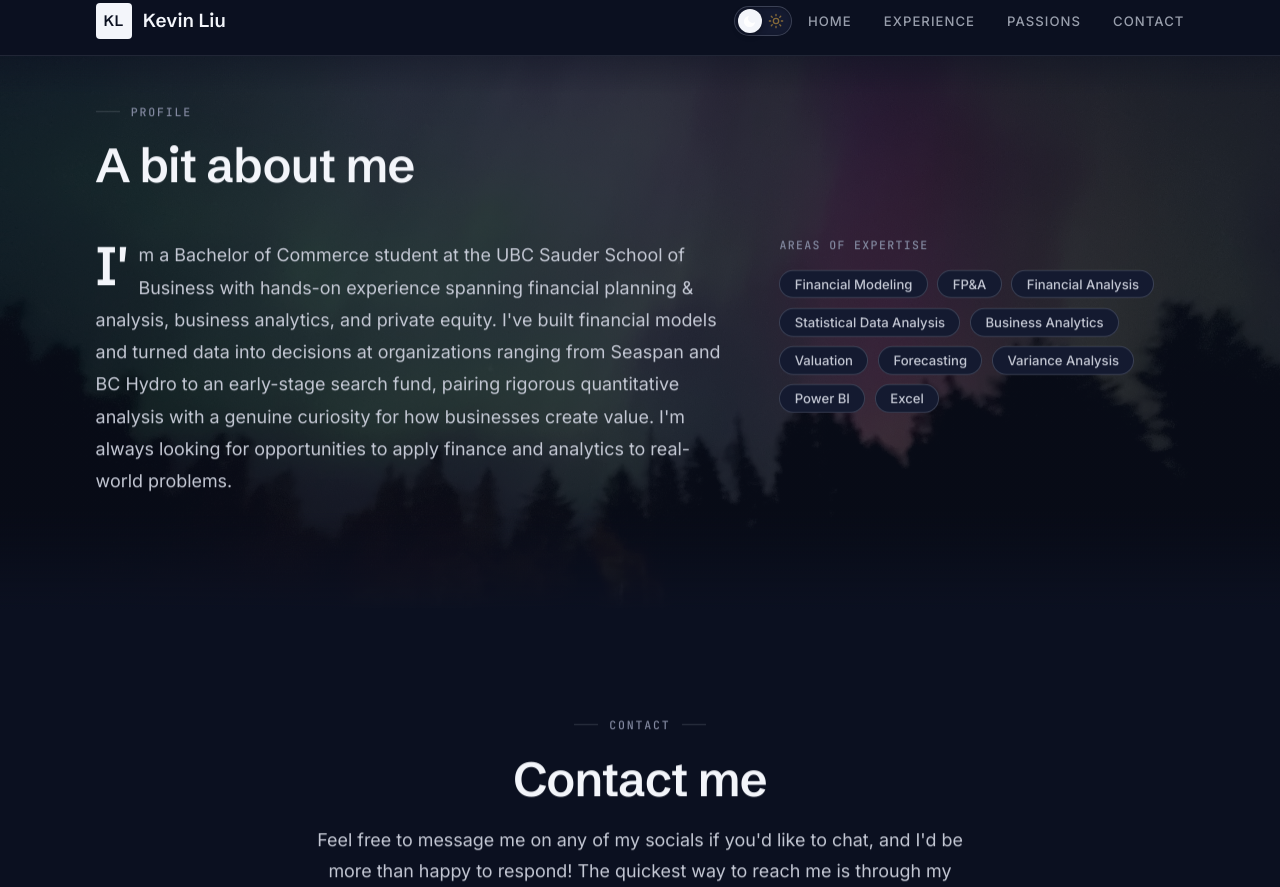
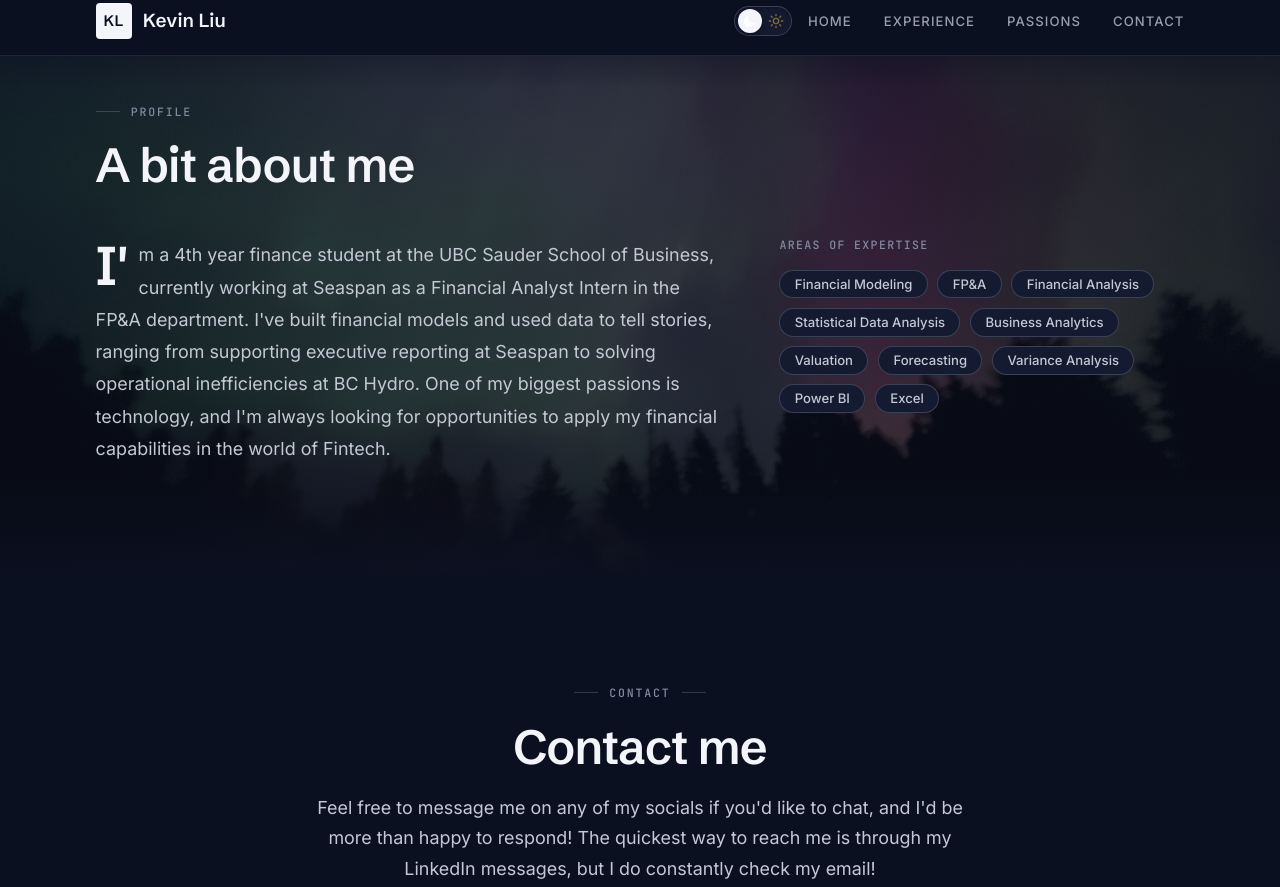
Before and after one commit to kev2k04/kev2k04.github.io, a Jekyll site: the page built from index.html, in a window 1280 px wide and 900 px high, scrolled down 874 px, cut to the strip 13-900 px from the top of the window. Built offline with Jekyll 4.4.1, drawn with Linux system fonts in a browser that asks for light colours; part of the change alters nothing that is shown.

Commit message:
About: new bio; expertise tags are hover-only (remove click popup)
- Rewrite the "A bit about me" copy.
- Areas of Expertise tags still light up + grow on hover but are no longer
  clickable (plain spans; removed the skill popup, its markup, and skills.js).

Co-Authored-By: Claude Opus 4.8 <noreply@anthropic.com>

```diff
--- a/_data/profile.yml
+++ b/_data/profile.yml
@@ -16,13 +16,12 @@ music_url: ""
 
 # A short professional bio shown in the "About" section.
 about: >-
-  I'm a Bachelor of Commerce student at the UBC Sauder School of Business with
-  hands-on experience spanning financial planning &amp; analysis, business
-  analytics, and private equity. I've built financial models and turned data
-  into decisions at organizations ranging from Seaspan and BC Hydro to an
-  early-stage search fund, pairing rigorous quantitative analysis with a
-  genuine curiosity for how businesses create value. I'm always looking for
-  opportunities to apply finance and analytics to real-world problems.
+  I'm a 4th year finance student at the UBC Sauder School of Business, currently
+  working at Seaspan as a Financial Analyst Intern in the FP&amp;A department.
+  I've built financial models and used data to tell stories, ranging from
+  supporting executive reporting at Seaspan to solving operational inefficiencies
+  at BC Hydro. One of my biggest passions is technology, and I'm always looking
+  for opportunities to apply my financial capabilities in the world of Fintech.
 
 # Areas of expertise, rendered as interactive tags. Click a tag → popup.
 # Each item: `name` (required) + optional `blurb` (shown in the popup). To
--- a/assets/css/main.scss
+++ b/assets/css/main.scss
@@ -917,23 +917,21 @@ html[data-mode="light"] #about::after {
 .taglist--skills { gap: 0.6rem; }
 .taglist--skills li { display: inline-flex; }
 .tag--skill {
+  display: inline-block;
   font-family: inherit;
   line-height: 1;
-  cursor: pointer;
+  cursor: default;          /* hover-only — not clickable */
   -webkit-tap-highlight-color: transparent;
   transition: transform 0.2s var(--ease), background 0.2s var(--ease),
               border-color 0.2s var(--ease), color 0.2s var(--ease), box-shadow 0.2s var(--ease);
 }
-.tag--skill:hover,
-.tag--skill:focus-visible {
+.tag--skill:hover {
   transform: translateY(-2px) scale(1.06);
   color: var(--ink);
   background: var(--surface-2);
   border-color: var(--accent);
   box-shadow: 0 0 0 1px var(--accent), 0 10px 22px -14px rgba(0, 0, 0, 0.7);
-  outline: none;
-}
-.tag--skill:active { transform: translateY(-1px) scale(1.02); }
+}
 @media (prefers-reduced-motion: reduce) {
   .tag--skill { transition: color 0.18s var(--ease), border-color 0.18s var(--ease), background 0.18s var(--ease); }
   .tag--skill:hover, .tag--skill:focus-visible { transform: none; }
--- a/assets/js/skills.js
+++ /dev/null
@@ -1,76 +0,0 @@
-/* =========================================================================
-   Skill popup — click an "Areas of Expertise" tag to open a small dialog that
-   showcases how Kevin has used that skill (and, when set, links to a project /
-   shows a screenshot). One reusable overlay; content is filled from the clicked
-   tag's data-* attributes. Scrim / Back / Esc close it.
-   ========================================================================= */
-(function () {
-  var overlay = document.getElementById('skill-overlay');
-  if (!overlay) return;
-
-  var titleEl = document.getElementById('skill-modal-title');
-  var blurbEl = overlay.querySelector('[data-skill-blurb-out]');
-  var linkEl  = overlay.querySelector('[data-skill-link-out]');
-  var linkTextEl = overlay.querySelector('[data-skill-link-text]');
-  var mediaEl = overlay.querySelector('[data-skill-media]');
-  var imgEl   = overlay.querySelector('[data-skill-img]');
-  var scrim   = overlay.querySelector('.skill-scrim');
-
-  var reduce = window.matchMedia('(prefers-reduced-motion: reduce)').matches;
-  var lastFocus = null;
-  var closeTimer = null;
-
-  function open(btn) {
-    lastFocus = btn;
-    titleEl.textContent = btn.getAttribute('data-skill-name') || '';
-    blurbEl.textContent = btn.getAttribute('data-skill-blurb') || '';
-
-    var link = btn.getAttribute('data-skill-link');
-    if (link) {
-      linkEl.href = link;
-      if (linkTextEl) linkTextEl.textContent = btn.getAttribute('data-skill-link-label') || 'View project';
-      linkEl.hidden = false;
-    } else {
-      linkEl.hidden = true;
-    }
-
-    var img = btn.getAttribute('data-skill-image');
-    if (img) {
-      imgEl.src = img;
-      imgEl.alt = (btn.getAttribute('data-skill-name') || '') + ' project';
-      mediaEl.hidden = false;
-    } else {
-      mediaEl.hidden = true;
-    }
-
-    clearTimeout(closeTimer);
-    overlay.hidden = false;
-    document.body.classList.add('exp-lock');
-    requestAnimationFrame(function () { overlay.classList.add('is-active'); });
-    var back = overlay.querySelector('[data-skill-close]');
-    if (back) { try { back.focus({ preventScroll: true }); } catch (e) { back.focus(); } }
-  }
-
-  function close() {
-    if (overlay.hidden) return;
-    overlay.classList.remove('is-active');
-    var finish = function () {
-      overlay.hidden = true;
-      document.body.classList.remove('exp-lock');
-      if (lastFocus) { try { lastFocus.focus(); } catch (e) {} }
-    };
-    if (reduce) finish();
-    else { clearTimeout(closeTimer); closeTimer = setTimeout(finish, 320); }
-  }
-
-  Array.prototype.forEach.call(document.querySelectorAll('[data-skill]'), function (btn) {
-    btn.addEventListener('click', function () { open(btn); });
-  });
-
-  overlay.addEventListener('click', function (e) {
-    if (e.target === scrim || e.target.closest('[data-skill-close]')) close();
-  });
-  document.addEventListener('keydown', function (e) {
-    if (e.key === 'Escape' && !overlay.hidden) { close(); }
-  });
-})();
--- a/index.html
+++ b/index.html
@@ -117,16 +117,7 @@ layout: default
         <h3 class="about__subhead">Areas of Expertise</h3>
         <ul class="taglist taglist--skills">
           {%- for item in p.expertise -%}
-            <li>
-              <button type="button" class="tag tag--skill" data-skill
-                      data-skill-name="{{ item.name | escape }}"
-                      data-skill-blurb="{{ item.blurb | strip_newlines | escape }}"
-                      {% if item.link and item.link != '' %}data-skill-link="{{ item.link }}" data-skill-link-label="{{ item.link_label | default: 'View project' | escape }}"{% endif %}
-                      {% if item.image and item.image != '' %}data-skill-image="{{ item.image | relative_url }}"{% endif %}
-                      aria-haspopup="dialog" aria-label="{{ item.name | escape }} — see how I've used it">
-                {{ item.name }}
-              </button>
-            </li>
+            <li><span class="tag tag--skill">{{ item.name }}</span></li>
           {%- endfor -%}
         </ul>
       </div>
@@ -160,27 +151,4 @@ layout: default
   </div>
 </section>
 
-<!-- ===================== SKILL POPUP ===================== -->
-{%- comment -%} One reusable popup; skills.js fills it from the clicked tag. {%- endcomment -%}
-<div class="skill-overlay" id="skill-overlay" hidden>
-  <div class="skill-scrim" data-skill-close></div>
-  <div class="skill-modal" role="dialog" aria-modal="true" aria-labelledby="skill-modal-title">
-    <button type="button" class="skill-modal__back" data-skill-close>
-      <svg xmlns="http://www.w3.org/2000/svg" width="16" height="16" viewBox="0 0 24 24" fill="none" stroke="currentColor" stroke-width="2.5" stroke-linecap="round" stroke-linejoin="round" aria-hidden="true"><polyline points="15 18 9 12 15 6"/></svg>
-      Back
-    </button>
-    <span class="skill-modal__eyebrow">Areas of Expertise</span>
-    <h3 class="skill-modal__title" id="skill-modal-title"></h3>
-    <figure class="skill-modal__media" data-skill-media hidden>
-      <img alt="" data-skill-img>
-    </figure>
-    <p class="skill-modal__blurb" data-skill-blurb-out></p>
-    <a class="btn btn--primary skill-modal__link" data-skill-link-out target="_blank" rel="noopener noreferrer" hidden>
-      <span data-skill-link-text>View project</span>
-      {% include icon.html name="arrow" %}
-    </a>
-  </div>
-</div>
-
 <script src="{{ '/assets/js/cards.js' | relative_url }}" defer></script>
-<script src="{{ '/assets/js/skills.js' | relative_url }}" defer></script>
```
